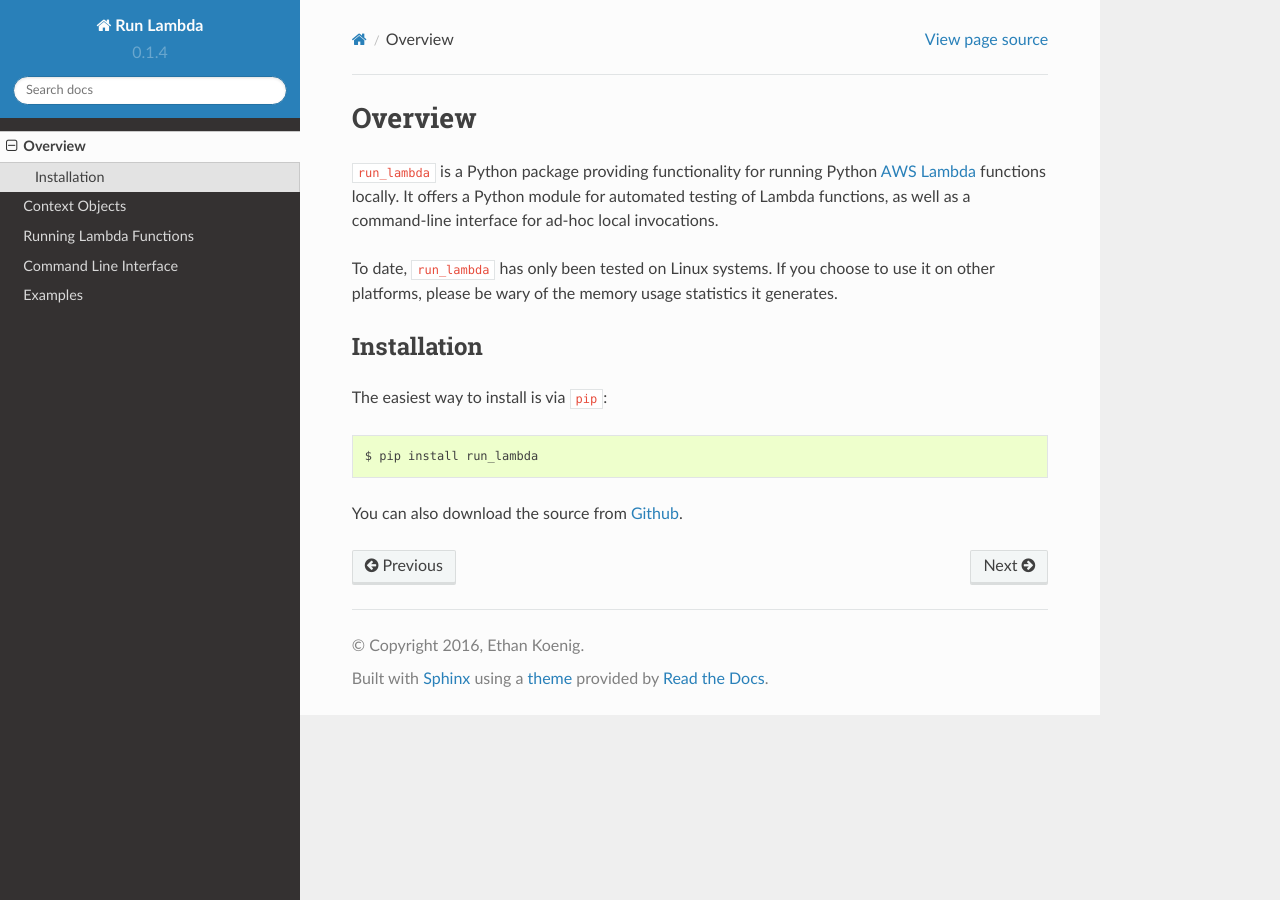
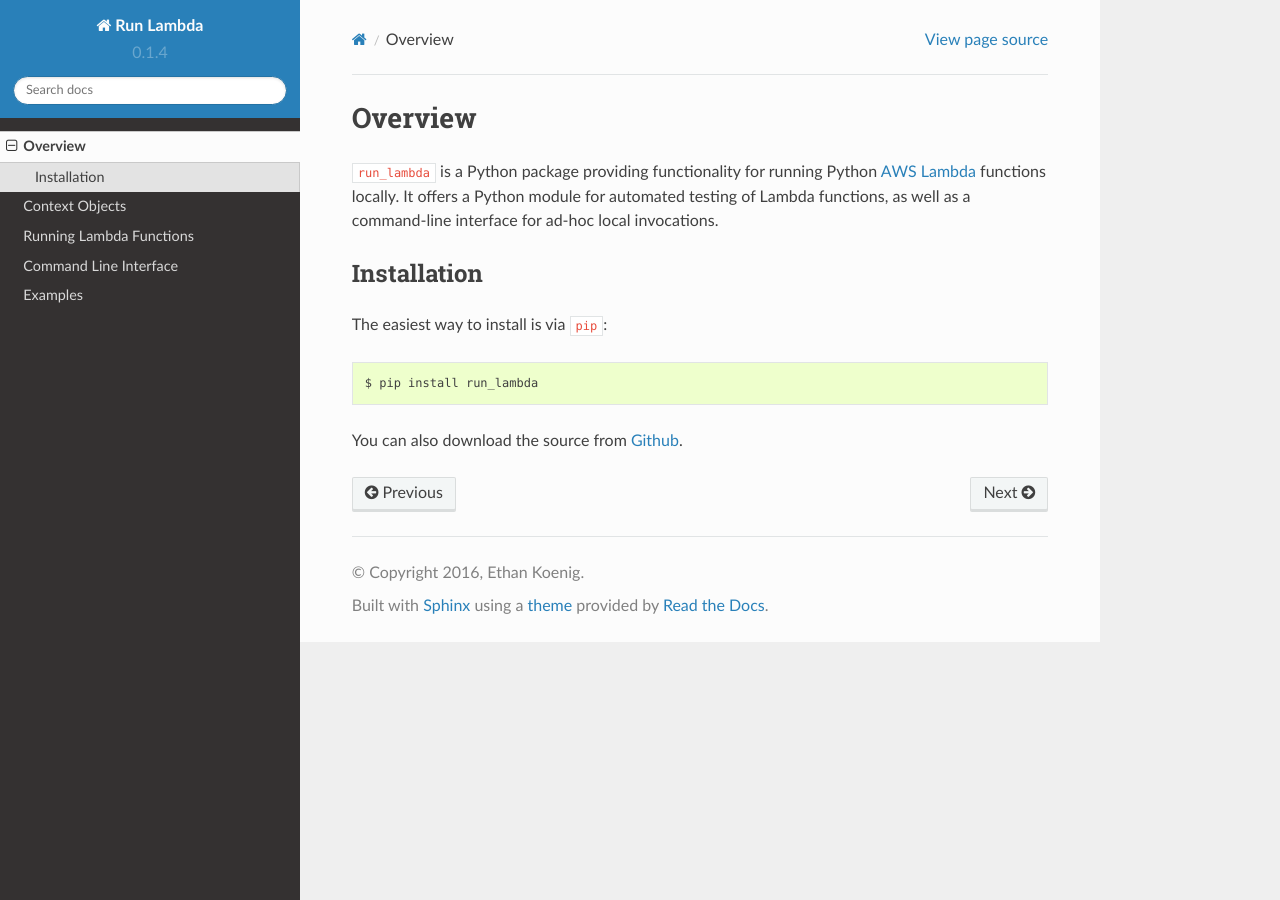
Before and after one commit to ethantkoenig/run_lambda, a Sphinx documentation site: the page built from docs/overview.rst, in a window 1280 px wide. Built offline with Sphinx 7.4.7 and the Read the Docs theme 2.0.0, drawn with Linux system fonts in a browser that asks for light colours.

Commit message:
Tweak docs

```diff
--- a/docs/examples.rst
+++ b/docs/examples.rst
@@ -13,10 +13,10 @@ Suppose we have a Lambda function in ``my_function.py``::
 
     def handler(event, context):
         logger = logging.getLogger()
+        logger.info("Log group name: %s", context.log_group_name)
         n = event["number"]
         scale = random.randint(1, 10)
         product = n * scale
-        logger.info("Log group name: %s", context.log_group_name)
         return product
 
 
--- a/docs/overview.rst
+++ b/docs/overview.rst
@@ -8,10 +8,6 @@ Overview
 Python module for automated testing of Lambda functions, as well as a
 command-line interface for ad-hoc local invocations.
 
-To date, ``run_lambda`` has only been tested on Linux systems. If you choose to
-use it on other platforms, please be wary of the memory usage statistics it
-generates.
-
 Installation
 ------------
 
```
